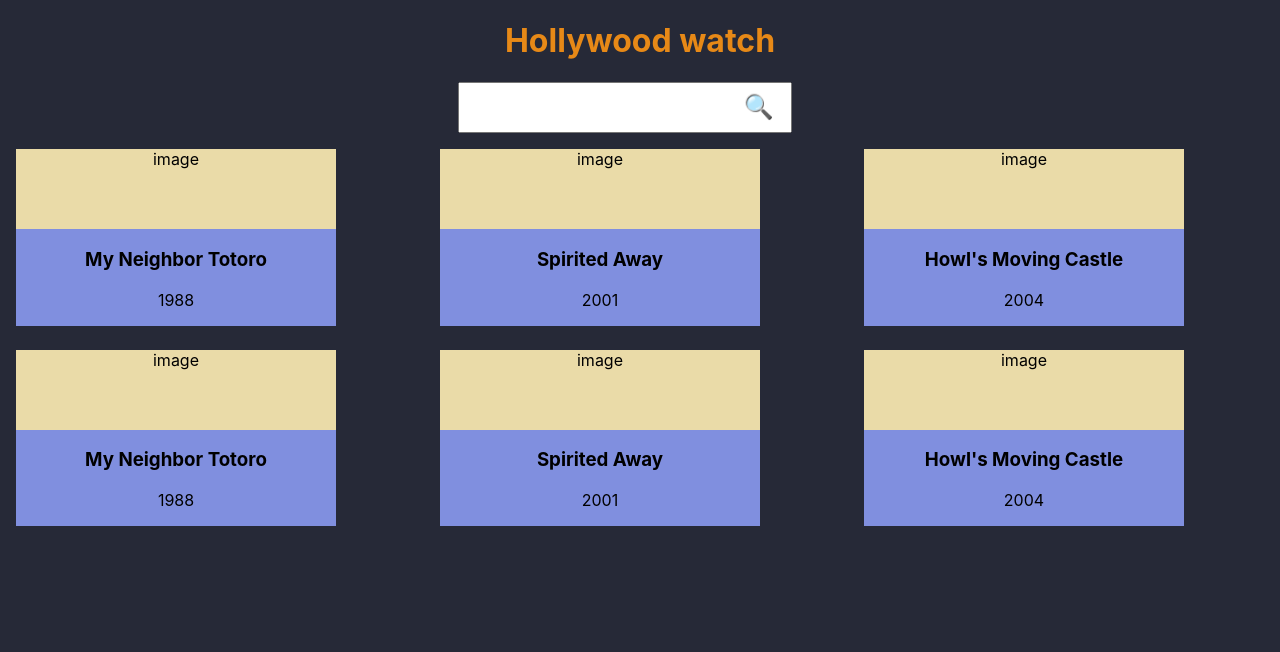
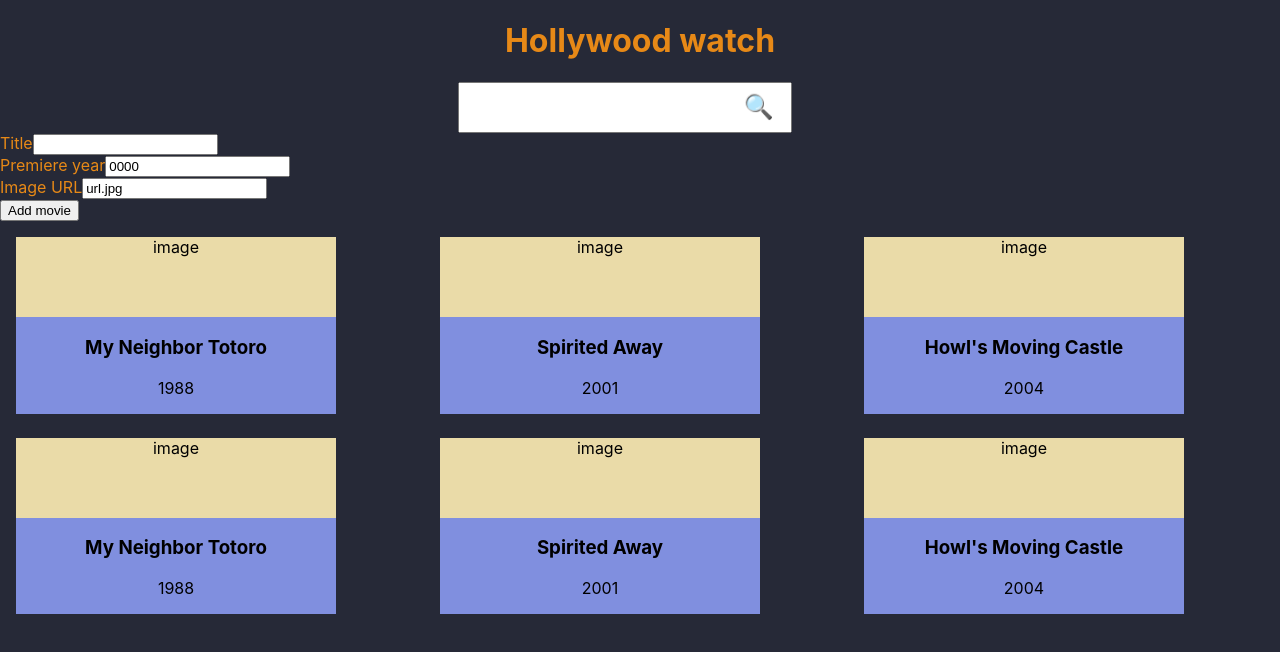
Before and after one commit to Iths-jsu20sg-designprinciper/07-hollywood-watch, a React (Create React App) app: page / in a window 1280 px wide. Shown: the top 652 px of the page. Built offline with nearby package versions, Linux system fonts and the light colour scheme.

Commit message:
Form test cases

```diff
--- a/src/App.css
+++ b/src/App.css
@@ -9,8 +9,11 @@ body {
 header {
 	text-align: center;
 }
-h1 {
+h1, .new-movie-form {
 	color: #e78917;
+}
+label {
+	display: block;
 }
 header input {
 	font-size: 1.5em;
--- a/src/App.tsx
+++ b/src/App.tsx
@@ -2,14 +2,21 @@ import { useState } from 'react';
 import './App.css';
 import Header from './components/Header';
 import Grid from './components/movieGrid/Grid'
+import Form from './components/newMovie/Form'
+import { defaultMovies } from './data/defaultMovies'
+import { Movie } from './models/Movie'
 
 function App() {
 	const [searchString, setSearchString] = useState<string>('')
+	const [movies, setMovies] = useState<Movie[]>(defaultMovies)
+
+	function addMovie(movie: Movie): void {}
+
 	return (
 		<div className="component">
 			<Header searchText={searchString} setSearchText={setSearchString} />
-
-			<Grid searchString={searchString} />
+			<Form addMovie={addMovie} />
+			<Grid searchString={searchString} movies={movies} />
 		</div>
 	);
 }
--- a/src/components/movieGrid/Grid.tsx
+++ b/src/components/movieGrid/Grid.tsx
@@ -1,21 +1,14 @@
 import Card from './Card'
 import { Movie } from '../../models/Movie'
 
-const data: Movie[] = [
-	{ id: 1, title: 'My Neighbor Totoro', premiereDate: '1988', imageUrl: 'https://upload.wikimedia.org/wikipedia/en/0/02/My_Neighbor_Totoro_-_Tonari_no_Totoro_%28Movie_Poster%29.jpg' },
-	{ id: 2, title: 'Spirited Away', premiereDate: '2001', imageUrl: 'https://upload.wikimedia.org/wikipedia/en/d/db/Spirited_Away_Japanese_poster.png' },
-	{ id: 3, title: "Howl's Moving Castle", premiereDate: '2004', imageUrl: 'https://upload.wikimedia.org/wikipedia/en/a/a0/Howls-moving-castleposter.jpg' },
-	{ id: 4, title: 'My Neighbor Totoro', premiereDate: '1988', imageUrl: 'https://upload.wikimedia.org/wikipedia/en/0/02/My_Neighbor_Totoro_-_Tonari_no_Totoro_%28Movie_Poster%29.jpg' },
-	{ id: 5, title: 'Spirited Away', premiereDate: '2001', imageUrl: 'https://upload.wikimedia.org/wikipedia/en/d/db/Spirited_Away_Japanese_poster.png' },
-	{ id: 6, title: "Howl's Moving Castle", premiereDate: '2004', imageUrl: 'https://upload.wikimedia.org/wikipedia/en/a/a0/Howls-moving-castleposter.jpg' }
-]
 
 interface Props {
 	searchString: string;
+	movies: Movie[];
 }
 
-const Grid = ({ searchString }: Props) => {
-	const filteredData = data.filter(movie => movie.title.toLowerCase().includes(searchString.toLowerCase()))
+const Grid = ({ searchString, movies }: Props) => {
+	const filteredData = movies.filter(movie => movie.title.toLowerCase().includes(searchString.toLowerCase()))
 	// "Howl's Moving Castle" === "castle"
 	// "Castle" !== "castle"
 
--- /dev/null
+++ b/src/components/newMovie/Form.tsx
@@ -0,0 +1,48 @@
+import { useState } from 'react'
+import { Movie } from '../../models/Movie'
+
+interface Props {
+	addMovie: (movie: Movie) => void;
+}
+
+const Form = ({ addMovie }: Props) => {
+	const [title, setTitle] = useState('')
+	const [premiereDate, setPremiereDate] = useState('0000')
+	const [imageUrl, setImageUrl] = useState('url.jpg')
+
+	function handleAddClick() {
+		const m: Movie = {
+			id: 16,
+			title: title,
+			premiereDate: premiereDate,
+			imageUrl: imageUrl
+		}
+
+		addMovie(m)
+	}
+	return (
+		<div className="new-movie-form">
+			<label test-data="title"> Title
+				<input type="text"
+					value={title}
+					onChange={event => setTitle(event.target.value)}
+					/>
+			</label>
+			<label test-data="premiereDate"> Premiere year
+				<input type="text"
+					value={premiereDate}
+					onChange={event => setPremiereDate(event.target.value)}
+					/>
+			</label>
+			<label test-data="imageUrl"> Image URL
+				<input type="text"
+					value={imageUrl}
+					onChange={event => setImageUrl(event.target.value)}
+					/>
+			</label>
+			<button onClick={handleAddClick}> Add movie </button>
+		</div>
+	)
+}
+
+export default Form
--- /dev/null
+++ b/src/data/defaultMovies.ts
@@ -0,0 +1,9 @@
+
+export const defaultMovies = [
+	{ id: 1, title: 'My Neighbor Totoro', premiereDate: '1988', imageUrl: 'https://upload.wikimedia.org/wikipedia/en/0/02/My_Neighbor_Totoro_-_Tonari_no_Totoro_%28Movie_Poster%29.jpg' },
+	{ id: 2, title: 'Spirited Away', premiereDate: '2001', imageUrl: 'https://upload.wikimedia.org/wikipedia/en/d/db/Spirited_Away_Japanese_poster.png' },
+	{ id: 3, title: "Howl's Moving Castle", premiereDate: '2004', imageUrl: 'https://upload.wikimedia.org/wikipedia/en/a/a0/Howls-moving-castleposter.jpg' },
+	{ id: 4, title: 'My Neighbor Totoro', premiereDate: '1988', imageUrl: 'https://upload.wikimedia.org/wikipedia/en/0/02/My_Neighbor_Totoro_-_Tonari_no_Totoro_%28Movie_Poster%29.jpg' },
+	{ id: 5, title: 'Spirited Away', premiereDate: '2001', imageUrl: 'https://upload.wikimedia.org/wikipedia/en/d/db/Spirited_Away_Japanese_poster.png' },
+	{ id: 6, title: "Howl's Moving Castle", premiereDate: '2004', imageUrl: 'https://upload.wikimedia.org/wikipedia/en/a/a0/Howls-moving-castleposter.jpg' }
+]
--- a/src/models/Movie.ts
+++ b/src/models/Movie.ts
@@ -1,6 +1,6 @@
 export interface Movie {
 	id: number;
 	title: string;
-	premiereDate: string;  // YYYY-mm-dd
+	premiereDate: string;  // YYYY(-mm-dd)
 	imageUrl: string;
 }
```
Also changed, not shown: 2 other files (tests, documents, lock files or other folders).
